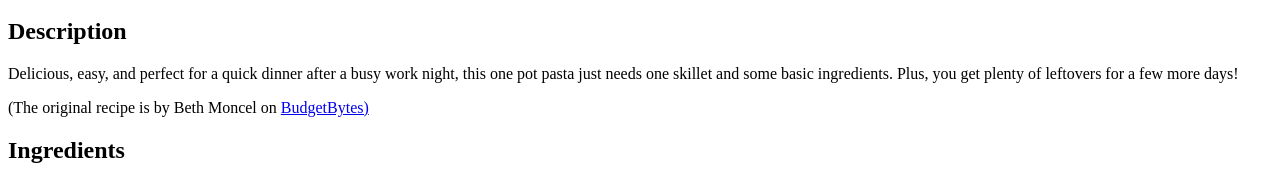
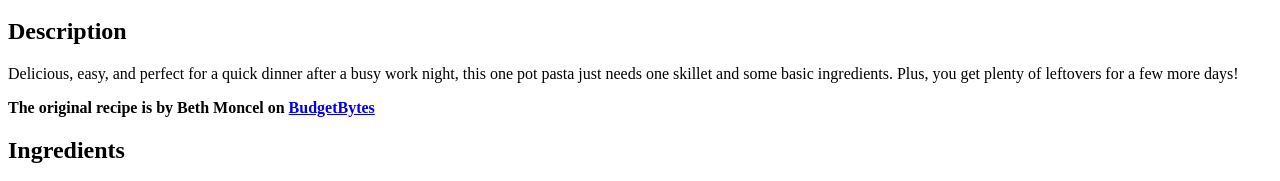
Before and after one commit to ansh577/odin-recipes, a plain HTML site: page recipes/one-pot-pasta.html in a window 1280 px wide. Shown: the part 604-785 px from the top of the page. Drawn offline with Linux system fonts and the light colour scheme.

Commit message:
Emphasize and bold recipe attribution

```diff
--- a/recipes/one-pot-pasta.html
+++ b/recipes/one-pot-pasta.html
@@ -20,7 +20,7 @@
         basic ingredients. Plus, you get plenty of leftovers for a few
         more days!
     </p>
-    <p>(The original recipe is by Beth Moncel on <a href="https://www.budgetbytes.com/one-pot-sausage-sun-dried-tomato-pasta/">BudgetBytes)</a></p>
+    <p><strong>The original recipe is by Beth Moncel on <a href="https://www.budgetbytes.com/one-pot-sausage-sun-dried-tomato-pasta/">BudgetBytes</a></strong></p>
 
     <h2>Ingredients</h2>
 
```
